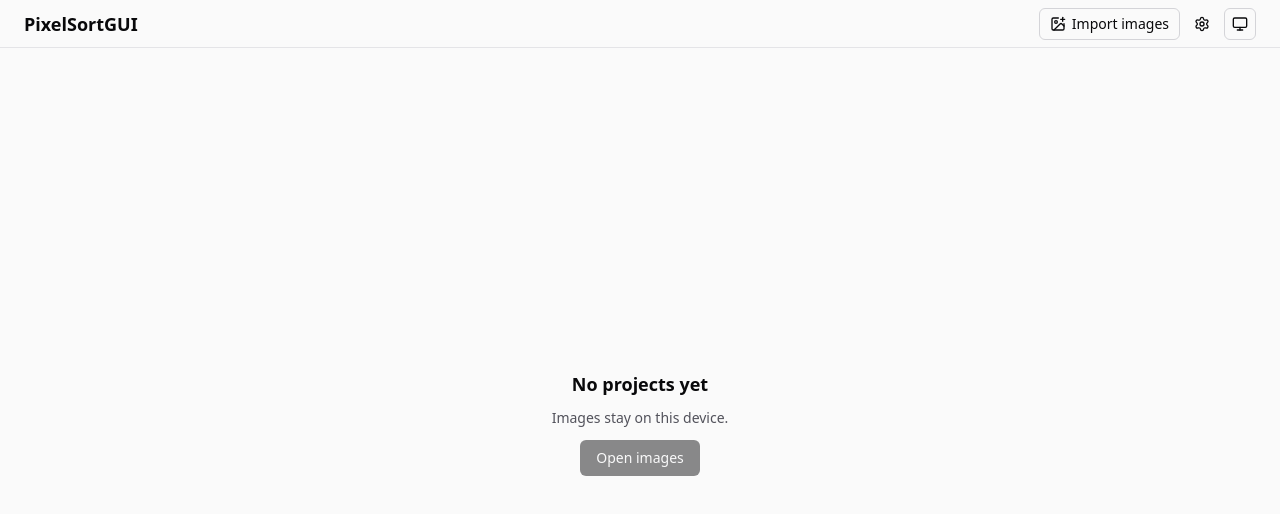
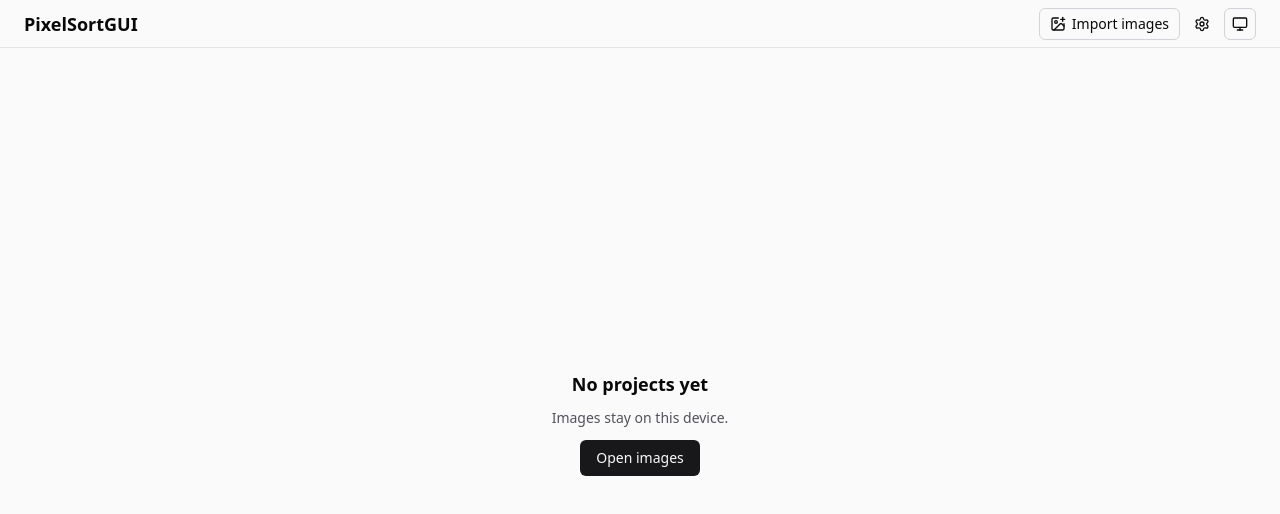
Before and after one commit to bberka/PixelSortGUI, a React (Vite) app: page / in a window 1280 px wide. Shown: the top 514 px of the page. Built offline with nearby package versions, Linux system fonts and the light colour scheme.

Commit message:
fix(library): wire ImportImagesButton into empty state

```diff
--- a/src/features/library/library-screen.tsx
+++ b/src/features/library/library-screen.tsx
@@ -7,7 +7,7 @@ import {
 } from 'react';
 import {announce} from '@/app/announcer.ts';
 import {useAppStore} from '@/app/runtime-context.tsx';
-import {Button} from '@/components/ui/button';
+import {ImportImagesButton} from '@/features/import/import-images-button.tsx';
 import {
 	DeleteProjectDialog,
 	RenameProjectDialog,
@@ -27,9 +27,7 @@ type RenameRequest = {
 };
 
 /**
- The library screen (product.md F2, DESIGN.md section 6.1). The "Open images"
- action belongs to the import flow (T4.3): until that screen exports a button,
- the empty state shows the disabled action the shell has always shown.
+ The library screen (product.md F2, DESIGN.md section 6.1).
  */
 export function LibraryScreen() {
 	const projects = useAppStore((state) => state.projects);
@@ -90,9 +88,7 @@ export function LibraryScreen() {
 					<p className="text-sm text-muted-foreground">
 						Images stay on this device.
 					</p>
-					<Button disabled type="button">
-						Open images
-					</Button>
+					<ImportImagesButton />
 				</div>
 			</div>
 		);
```
Also changed, not shown: 1 other file (tests, documents, lock files or other folders).
